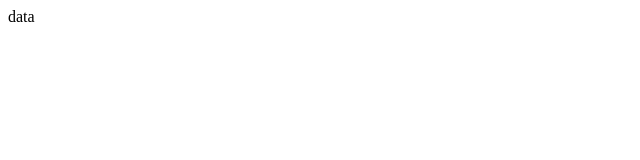
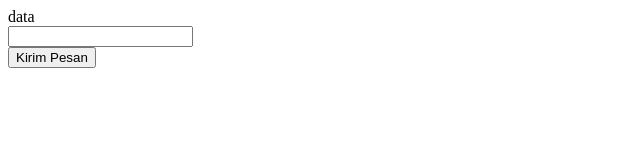
Before and after one commit to fakhryhizballah/Websocket, a website: page index.html in a window 1280 px wide. Shown: the whole page, without its empty margins (0-640 px from the left). Drawn offline with Linux system fonts and the light colour scheme.

Commit message:
add form

```diff
--- a/index.html
+++ b/index.html
@@ -9,9 +9,20 @@
     data
     <code id="daata"></code>
     <code id="data"></code>
+
+    <div id="form-message" class="mt-1">
+        <div class="row">
+            <div class="col-8">
+                <input class="form-control" id="message">
+            </div>
+            <div class="col-4">
+                <button class="btn btn-primary" id="sendMessage">Kirim Pesan</button>
+            </div>
+        </div>
+    </div>
 </body>
 <script>
-    const ws = new WebSocket("ws://192.168.1.29:3000")
+    const ws = new WebSocket("ws://192.168.137.1:3000")
 
     ws.onmessage = (data) => {
         console.log(data);
@@ -20,10 +31,17 @@
     };
     document.getElementById
 
-    function pesan(){
-        ws.send({
 
-        })
-    }
+
+    // function pesan(){
+    //     $("#sendMessage").click(() => {
+    //     ws.send('message', {
+    //         text: $("#message").val()
+    //         })
+    //     })
+    // }
+</script>
+<script>
+
 </script>
 </html>
```
